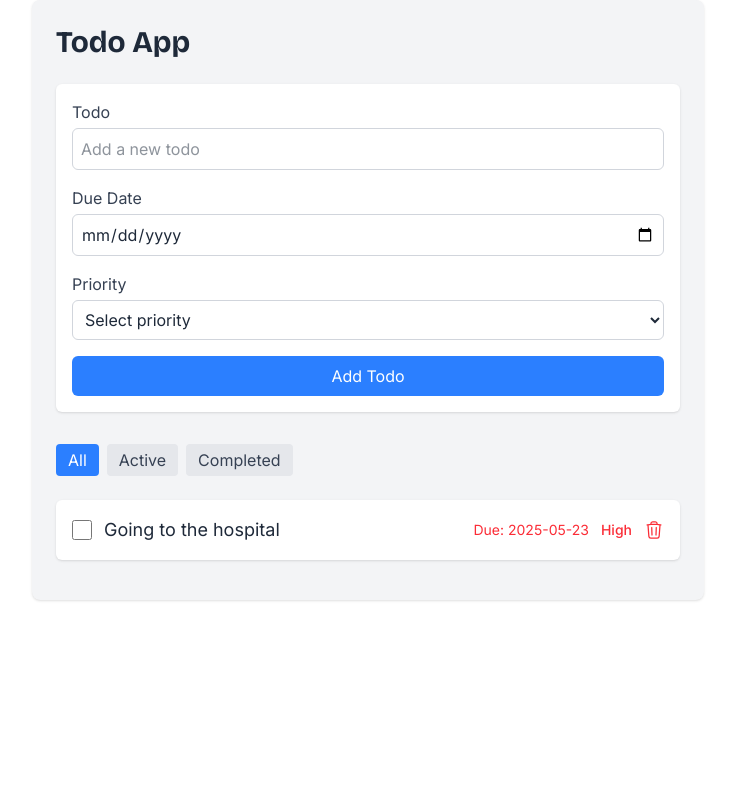
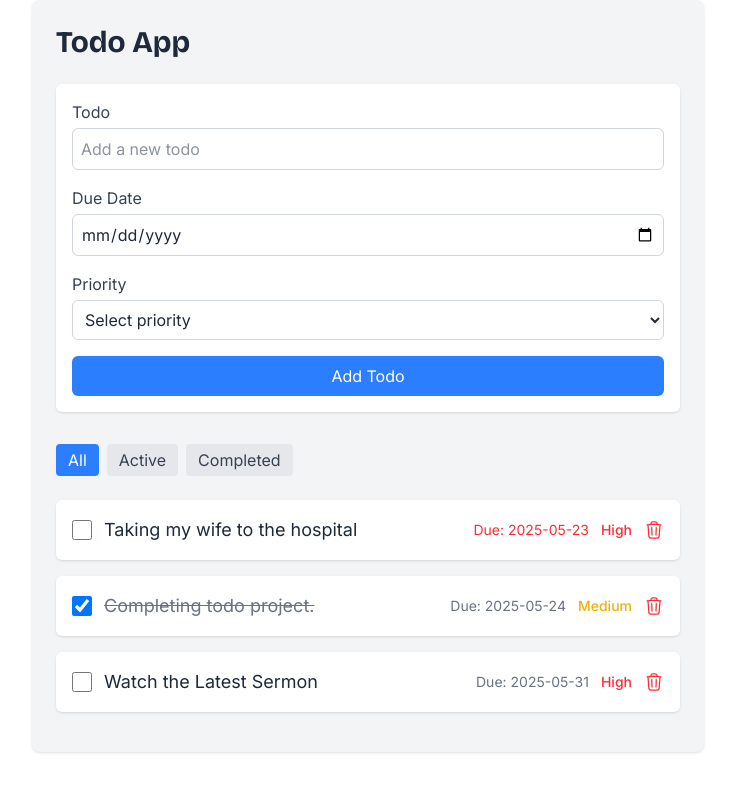
Before and after one commit to kessie2862/ika-net, a Next.js app: page / in a window 1280 px wide. Shown: the top 792 px of the page, without its empty margins (272-1007 px from the left). Built offline with nearby package versions, Linux system fonts and the light colour scheme; data requests are answered from the project's data file.

Commit message:
Add update

```diff
--- a/db.json
+++ b/db.json
@@ -2,11 +2,27 @@
   "todos": [
     {
       "id": "552e",
-      "text": "Going to the hospital",
+      "text": "Taking my wife to the hospital",
       "dueDate": "2025-05-23",
       "priority": "high",
       "completed": false,
-      "order": 0
+      "order": 1
+    },
+    {
+      "id": "8e98",
+      "text": "Completing todo project.",
+      "dueDate": "2025-05-24",
+      "priority": "medium",
+      "completed": true,
+      "order": 2
+    },
+    {
+      "id": "3bf4",
+      "text": "Watch the Latest Sermon",
+      "completed": false,
+      "order": 3,
+      "dueDate": "2025-05-31",
+      "priority": "high"
     }
   ]
 }
--- a/src/components/TodoApp.tsx
+++ b/src/components/TodoApp.tsx
@@ -1,35 +1,29 @@
 'use client';
 
-import { useState, useEffect } from 'react';
+import { useState } from 'react';
 import { DragDropContext, Droppable, Draggable } from '@hello-pangea/dnd';
-import { Todo } from '../types/types';
 import TodoForm from './TodoForm';
 import TodoItem from './TodoItem';
 import TodoModal from './TodoModal';
 import { Toaster } from 'react-hot-toast';
-import {
-  fetchTodos,
-  handleAddTodo,
-  handleToggle,
-  handleDelete,
-  handleUpdate,
-  handleOpenModal,
-  onDragEnd,
-} from './todoHandlers';
-
-type FilterType = 'all' | 'active' | 'completed';
+import { useTodos } from '@/hooks/useTodos';
+import { FilterType, Todo } from '../types/types';
 
 export default function TodoApp() {
-  const [todos, setTodos] = useState<Todo[]>([]);
-  const [loading, setLoading] = useState(true);
-  const [error, setError] = useState<string | null>(null);
+  const {
+    todos,
+    loading,
+    error,
+    addTodo,
+    toggleTodo,
+    deleteTodo,
+    updateTodo,
+    onDragEnd,
+  } = useTodos();
+
   const [filter, setFilter] = useState<FilterType>('all');
   const [selectedTodo, setSelectedTodo] = useState<Todo | null>(null);
   const [isModalOpen, setIsModalOpen] = useState(false);
-
-  useEffect(() => {
-    fetchTodos(setTodos, setError, setLoading);
-  }, []);
 
   const filteredTodos = todos.filter((todo) => {
     if (filter === 'active') return !todo.completed;
@@ -56,9 +50,7 @@ export default function TodoApp() {
   return (
     <div className="container mx-auto max-w-2xl p-6 bg-gray-100 rounded-lg shadow-sm">
       <h1 className="mb-6 text-3xl font-bold text-gray-800">Todo App</h1>
-      <TodoForm
-        onAddTodo={(newTodo) => handleAddTodo(newTodo, todos, setTodos)}
-      />
+      <TodoForm onAddTodo={addTodo} />
       <div className="mb-6 flex gap-2">
         <button
           onClick={() => setFilter('all')}
@@ -82,9 +74,7 @@ export default function TodoApp() {
       {filteredTodos.length === 0 ? (
         <p className="text-gray-500 text-center">No todos found.</p>
       ) : filter === 'all' ? (
-        <DragDropContext
-          onDragEnd={(result) => onDragEnd(result, todos, setTodos)}
-        >
+        <DragDropContext onDragEnd={onDragEnd}>
           <Droppable droppableId="todos">
             {(provided) => (
               <ul {...provided.droppableProps} ref={provided.innerRef}>
@@ -103,20 +93,13 @@ export default function TodoApp() {
                       >
                         <TodoItem
                           todo={todo}
-                          onToggle={() =>
-                            handleToggle(todo.id, todos, setTodos)
-                          }
-                          onDelete={() => handleDelete(todo.id, setTodos)}
-                          onUpdate={(id, updates) =>
-                            handleUpdate(id, updates, setTodos, setError)
-                          }
-                          onOpenModal={(todo) =>
-                            handleOpenModal(
-                              todo,
-                              setSelectedTodo,
-                              setIsModalOpen
-                            )
-                          }
+                          onToggle={() => toggleTodo(todo.id)}
+                          onDelete={() => deleteTodo(todo.id)}
+                          onUpdate={updateTodo}
+                          onOpenModal={(todo) => {
+                            setSelectedTodo(todo);
+                            setIsModalOpen(true);
+                          }}
                         />
                       </li>
                     )}
@@ -133,14 +116,13 @@ export default function TodoApp() {
             <li key={todo.id} className="mb-4">
               <TodoItem
                 todo={todo}
-                onToggle={() => handleToggle(todo.id, todos, setTodos)}
-                onDelete={() => handleDelete(todo.id, setTodos)}
-                onUpdate={(id, updates) =>
-                  handleUpdate(id, updates, setTodos, setError)
-                }
-                onOpenModal={(todo) =>
-                  handleOpenModal(todo, setSelectedTodo, setIsModalOpen)
-                }
+                onToggle={() => toggleTodo(todo.id)}
+                onDelete={() => deleteTodo(todo.id)}
+                onUpdate={updateTodo}
+                onOpenModal={(todo) => {
+                  setSelectedTodo(todo);
+                  setIsModalOpen(true);
+                }}
               />
             </li>
           ))}
@@ -150,9 +132,7 @@ export default function TodoApp() {
         isOpen={isModalOpen}
         onClose={() => setIsModalOpen(false)}
         todo={selectedTodo}
-        onUpdate={(id, updates) =>
-          handleUpdate(id, updates, setTodos, setError)
-        }
+        onUpdate={updateTodo}
       />
       <Toaster position="top-right" />
     </div>
--- a/src/components/TodoForm.tsx
+++ b/src/components/TodoForm.tsx
@@ -1,6 +1,6 @@
 import { Formik, Form, Field, ErrorMessage } from 'formik';
 import * as Yup from 'yup';
-import { createTodo } from '../services/todoService';
+import { useCreateTodo } from '@/hooks/useCreateTodo';
 import { Todo } from '../types/types';
 
 const todoSchema = Yup.object().shape({
@@ -21,6 +21,8 @@ interface TodoFormProps {
 }
 
 export default function TodoForm({ onAddTodo }: TodoFormProps) {
+  const { createTodo, isCreating } = useCreateTodo();
+
   return (
     <Formik
       initialValues={{ text: '', dueDate: '', priority: '' }}
@@ -104,7 +106,7 @@ export default function TodoForm({ onAddTodo }: TodoFormProps) {
           </div>
           <button
             type="submit"
-            disabled={isSubmitting}
+            disabled={isSubmitting || isCreating}
             className="rounded-md bg-blue-500 px-4 py-2 text-white hover:bg-blue-600 disabled:bg-blue-300 transition-colors"
           >
             Add Todo
--- a/src/components/todoHandlers.ts
+++ /dev/null
@@ -1,117 +0,0 @@
-import { Dispatch, SetStateAction } from 'react';
-import { DropResult } from '@hello-pangea/dnd';
-import { getTodos, updateTodo, deleteTodo } from '../services/todoService';
-import { Todo } from '../types/types';
-import toast from 'react-hot-toast';
-
-export const fetchTodos = async (
-  setTodos: Dispatch<SetStateAction<Todo[]>>,
-  setError: Dispatch<SetStateAction<string | null>>,
-  setLoading: Dispatch<SetStateAction<boolean>>
-) => {
-  try {
-    // Retrieve todos from the server
-    let data = await getTodos();
-    const hasMissingOrder = data.some((todo) => todo.order === undefined);
-    if (hasMissingOrder) {
-      data = data.map((todo, index) => ({ ...todo, order: index }));
-      await Promise.all(
-        data.map((todo) => updateTodo(todo.id, { order: todo.order }))
-      );
-    }
-    data.sort((a, b) => a.order - b.order);
-    setTodos(data);
-  } catch {
-    setError('Failed to load todos. Please try again.');
-  } finally {
-    setLoading(false);
-  }
-};
-
-export const handleAddTodo = async (
-  newTodo: Todo,
-  todos: Todo[],
-  setTodos: Dispatch<SetStateAction<Todo[]>>
-) => {
-  const nextOrder =
-    todos.length > 0 ? Math.max(...todos.map((t) => t.order)) + 1 : 0;
-  const updatedTodo = { ...newTodo, order: nextOrder };
-  setTodos((prev) => [...prev, updatedTodo]);
-  await updateTodo(newTodo.id, { order: nextOrder });
-  toast.success('Todo added successfully');
-};
-
-export const handleToggle = async (
-  id: number,
-  todos: Todo[],
-  setTodos: Dispatch<SetStateAction<Todo[]>>
-) => {
-  const todo = todos.find((t) => t.id === id);
-  if (!todo) return;
-  const updatedTodo = { ...todo, completed: !todo.completed };
-  try {
-    await updateTodo(id, { completed: updatedTodo.completed });
-    setTodos((prev) => prev.map((t) => (t.id === id ? updatedTodo : t)));
-    toast.success('Todo updated successfully');
-  } catch (error) {
-    console.error('Failed to toggle todo:', error);
-  }
-};
-
-export const handleDelete = async (
-  id: number,
-  setTodos: Dispatch<SetStateAction<Todo[]>>
-) => {
-  try {
-    await deleteTodo(id);
-    setTodos((prev) => prev.filter((t) => t.id !== id));
-    toast.success('Todo deleted successfully');
-  } catch (error) {
-    console.error('Failed to delete todo:', error);
-  }
-};
-
-export const handleUpdate = async (
-  id: number,
-  updates: Partial<Todo>,
-  setTodos: Dispatch<SetStateAction<Todo[]>>,
-  setError: Dispatch<SetStateAction<string | null>>
-) => {
-  try {
-    const updatedTodo = await updateTodo(id, updates);
-    setTodos((prev) => prev.map((t) => (t.id === id ? updatedTodo : t)));
-    toast.success('Todo updated successfully');
-  } catch (error) {
-    console.error('Failed to update todo:', error);
-    setError('Failed to update todo. Please try again.');
-  }
-};
-
-export const handleOpenModal = (
-  todo: Todo,
-  setSelectedTodo: Dispatch<SetStateAction<Todo | null>>,
-  setIsModalOpen: Dispatch<SetStateAction<boolean>>
-) => {
-  setSelectedTodo(todo);
-  setIsModalOpen(true);
-};
-
-export const onDragEnd = (
-  result: DropResult,
-  todos: Todo[],
-  setTodos: Dispatch<SetStateAction<Todo[]>>
-) => {
-  if (!result.destination) return;
-  const items = Array.from(todos);
-  const [reorderedItem] = items.splice(result.source.index, 1);
-  items.splice(result.destination.index, 0, reorderedItem);
-  const updatedTodos = items.map((item, index) => ({
-    ...item,
-    order: index,
-  }));
-  setTodos(updatedTodos);
-  // Update server with new order for all todos
-  Promise.all(
-    updatedTodos.map((todo) => updateTodo(todo.id, { order: todo.order }))
-  );
-};
--- /dev/null
+++ b/src/hooks/useTodos.ts
@@ -0,0 +1,102 @@
+import { useState, useEffect } from 'react';
+import { DropResult } from '@hello-pangea/dnd';
+import { getTodos, updateTodo, deleteTodo } from '../services/todoService';
+import { Todo } from '../types/types';
+import toast from 'react-hot-toast';
+
+export const useTodos = () => {
+  const [todos, setTodos] = useState<Todo[]>([]);
+  const [loading, setLoading] = useState(true);
+  const [error, setError] = useState<string | null>(null);
+
+  useEffect(() => {
+    const fetchTodos = async () => {
+      try {
+        let data = await getTodos();
+        const hasMissingOrder = data.some((todo) => todo.order === undefined);
+        if (hasMissingOrder) {
+          data = data.map((todo, index) => ({ ...todo, order: index }));
+          await Promise.all(
+            data.map((todo) => updateTodo(todo.id, { order: todo.order }))
+          );
+        }
+        data.sort((a, b) => a.order - b.order);
+        setTodos(data);
+      } catch {
+        setError('Failed to load todos. Please try again.');
+      } finally {
+        setLoading(false);
+      }
+    };
+    fetchTodos();
+  }, []);
+
+  const addTodo = async (newTodo: Todo) => {
+    const nextOrder =
+      todos.length > 0 ? Math.max(...todos.map((t) => t.order)) + 1 : 0;
+    const updatedTodo = { ...newTodo, order: nextOrder };
+    setTodos((prev) => [...prev, updatedTodo]);
+    await updateTodo(newTodo.id, { order: nextOrder });
+    toast.success('Todo added successfully');
+  };
+
+  const toggleTodo = async (id: number) => {
+    const todo = todos.find((t) => t.id === id);
+    if (!todo) return;
+    const updatedTodo = { ...todo, completed: !todo.completed };
+    try {
+      await updateTodo(id, { completed: updatedTodo.completed });
+      setTodos((prev) => prev.map((t) => (t.id === id ? updatedTodo : t)));
+      toast.success('Todo updated successfully');
+    } catch (error) {
+      console.error('Failed to toggle todo:', error);
+    }
+  };
+
+  const deleteTodoHandler = async (id: number) => {
+    try {
+      await deleteTodo(id);
+      setTodos((prev) => prev.filter((t) => t.id !== id));
+      toast.success('Todo deleted successfully');
+    } catch (error) {
+      console.error('Failed to delete todo:', error);
+    }
+  };
+
+  const updateTodoHandler = async (id: number, updates: Partial<Todo>) => {
+    try {
+      const updatedTodo = await updateTodo(id, updates);
+      setTodos((prev) => prev.map((t) => (t.id === id ? updatedTodo : t)));
+      toast.success('Todo updated successfully');
+    } catch (error) {
+      console.error('Failed to update todo:', error);
+      setError('Failed to update todo. Please try again.');
+    }
+  };
+
+  const onDragEnd = (result: DropResult) => {
+    if (!result.destination) return;
+    const items = Array.from(todos);
+    const [reorderedItem] = items.splice(result.source.index, 1);
+    items.splice(result.destination.index, 0, reorderedItem);
+    const updatedTodos = items.map((item, index) => ({
+      ...item,
+      order: index,
+    }));
+    setTodos(updatedTodos);
+    Promise.all(
+      updatedTodos.map((todo) => updateTodo(todo.id, { order: todo.order }))
+    );
+  };
+
+  return {
+    todos,
+    loading,
+    error,
+    addTodo,
+    toggleTodo,
+    deleteTodo: deleteTodoHandler,
+    updateTodo: updateTodoHandler,
+    onDragEnd,
+  };
+};
--- a/src/types/types.ts
+++ b/src/types/types.ts
@@ -6,3 +6,5 @@ export interface Todo {
   priority?: 'low' | 'medium' | 'high';
   order: number;
 }
+
+export type FilterType = 'all' | 'active' | 'completed';
```
Also changed, not shown: src/hooks/useCreateTodo.ts (added, +27 -0 lines).
